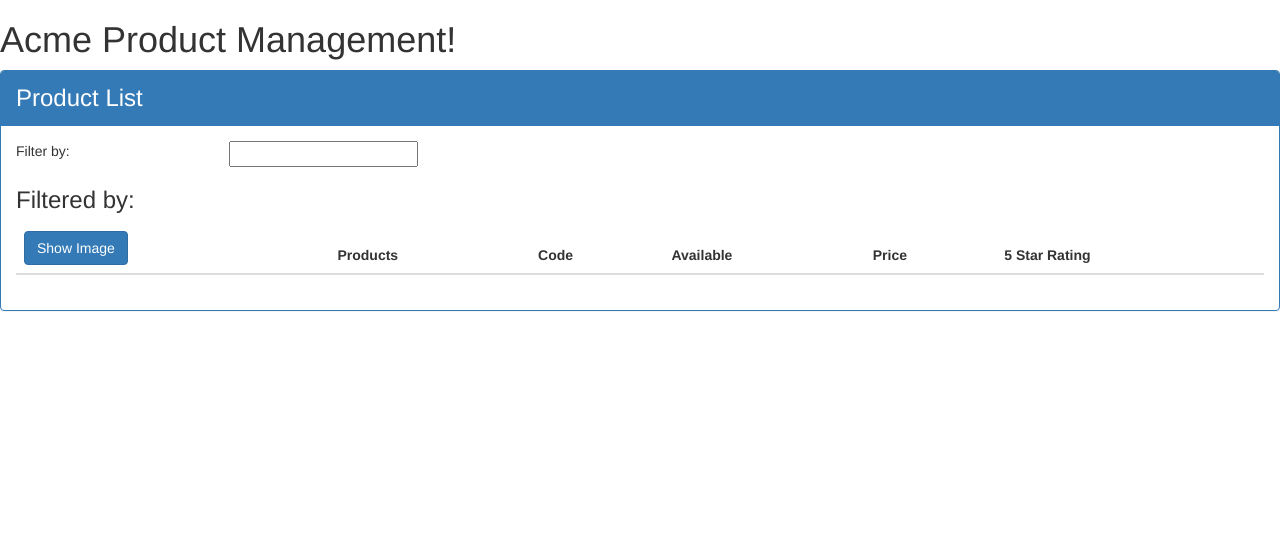
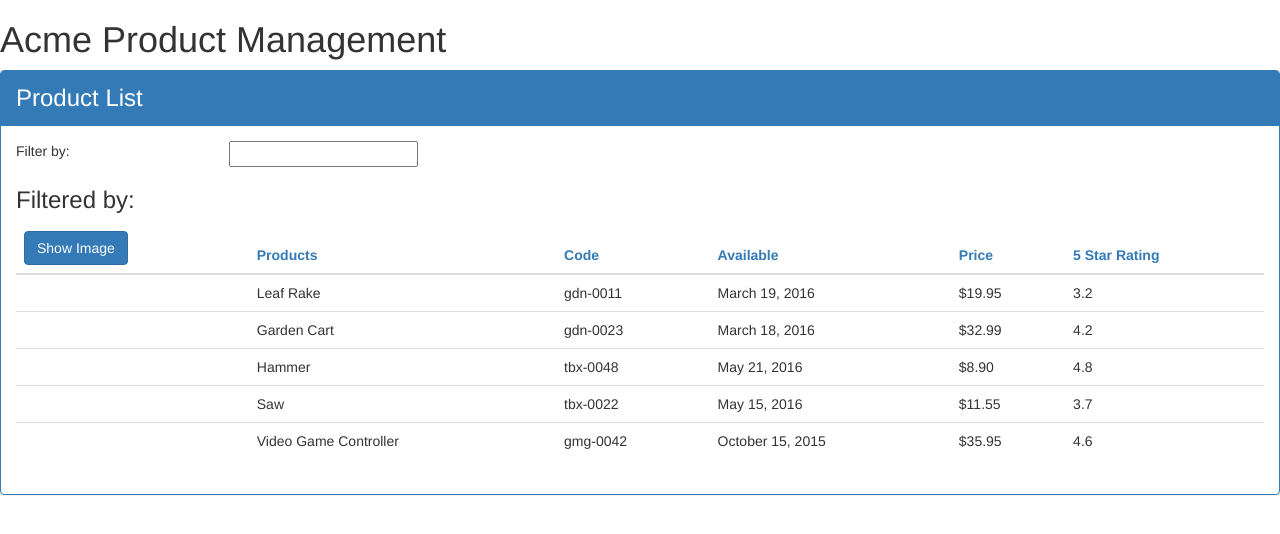
Before and after one commit to rsmith52/Learning-Angular, an Angular app in the folder APM-Start/: page / in a window 1280 px wide. Shown: the top 534 px of the page. Built offline with nearby package versions, Linux system fonts and the light colour scheme.

Commit message:
Learned about data binding (interpolation, events, property binding, and 2 way binding) as well as using ngIf and ngFor as well as let __ of __ for for loops

```diff
--- a/APM-Start/src/app/app.component.ts
+++ b/APM-Start/src/app/app.component.ts
@@ -9,5 +9,5 @@
     `
 })
 export class AppComponent {
-  pageTitle: string = 'Acme Product Management!';
+  pageTitle: string = 'Acme Product Management';
 }
--- a/APM-Start/src/app/app.module.ts
+++ b/APM-Start/src/app/app.module.ts
@@ -1,5 +1,6 @@
 import { BrowserModule } from '@angular/platform-browser';
 import { NgModule } from '@angular/core';
+import { FormsModule } from '@angular/forms';
 
 import { AppComponent } from './app.component';
 import { ProductListComponent } from './products/product-list.component';
@@ -10,7 +11,8 @@
     ProductListComponent
   ],
   imports: [
-    BrowserModule
+    BrowserModule,
+    FormsModule
   ],
   providers: [],
   bootstrap: [AppComponent]
--- /dev/null
+++ b/APM-Start/src/app/products/product-list.component.css
@@ -0,0 +1,3 @@
+thead {
+  color: #337ab7;
+}
--- a/APM-Start/src/app/products/product-list.component.html
+++ b/APM-Start/src/app/products/product-list.component.html
@@ -1,27 +1,26 @@
-<!Doctype html>
 <div class="panel panel-primary">
   <div class="panel-heading">
-    Product List
+    {{pageTitle}}
   </div>
   <div class="panel-body">
     <div class="row">
       <div class="col-md-2">Filter by:</div>
       <div class="col-md-4">
-        <input type="text" />
+        <input [(ngModel)]="listFilter" type="text" />
       </div>
     </div>
     <div class="row">
       <div class="col-md-6">
-        <h3>Filtered by: </h3>
+        <h3>Filtered by: {{ listFilter }}</h3>
       </div>
     </div>
     <div class="table-responsive">
-      <table class="table">
+      <table class="table" *ngIf="products && products.length">
         <thead>
           <tr>
             <th>
-              <button class="btn btn-primary">
-                Show Image
+              <button (click)="toggleImage()" class="btn btn-primary">
+                {{ showImage ? "Hide" : "Show" }} Image
               </button>
             </th>
             <th>Products</th>
@@ -32,7 +31,16 @@
           </tr>
         </thead>
         <tbody>
-
+          <tr *ngFor="let product of products">
+            <td><img *ngIf="showImage" [title]="product.productName"
+              [src]="product.imageUrl" [style.width.px]="imageWidth"
+              [style.margin.px]="imageMargin" /></td>
+            <td>{{ product.productName }}</td>
+            <td>{{ product.productCode | lowercase }}</td>
+            <td>{{ product.releaseDate }}</td>
+            <td>{{ product.price | currency:"USD":true:"1.2-2" }}</td>
+            <td>{{ product.starRating }}</td>
+          </tr>
         </tbody>
       </table>
     </div>
--- a/APM-Start/src/app/products/product-list.component.ts
+++ b/APM-Start/src/app/products/product-list.component.ts
@@ -1,9 +1,71 @@
 import { Component } from '@angular/core';
+import { IProduct } from './product';
 
 @Component({
   selector: 'pm-products',
-  templateUrl: './product-list.component.html'
+  templateUrl: './product-list.component.html',
+  styleUrls: ['./product-list.component.css']
 })
 export class ProductListComponent {
-  pageTitle: string = 'Product List';
+  pageTitle: string = "Product List";
+  imageWidth: number = 50;
+  imageMargin: number = 2;
+  showImage: boolean = false;
+  listFilter: string = "";
+  products: IProduct[] = [
+    {
+        "productId": 1,
+        "productName": "Leaf Rake",
+        "productCode": "GDN-0011",
+        "releaseDate": "March 19, 2016",
+        "description": "Leaf rake with 48-inch wooden handle.",
+        "price": 19.95,
+        "starRating": 3.2,
+        "imageUrl": "http://openclipart.org/image/300px/svg_to_png/26215/Anonymous_Leaf_Rake.png"
+    },
+    {
+        "productId": 2,
+        "productName": "Garden Cart",
+        "productCode": "GDN-0023",
+        "releaseDate": "March 18, 2016",
+        "description": "15 gallon capacity rolling garden cart",
+        "price": 32.99,
+        "starRating": 4.2,
+        "imageUrl": "http://openclipart.org/image/300px/svg_to_png/58471/garden_cart.png"
+    },
+    {
+        "productId": 5,
+        "productName": "Hammer",
+        "productCode": "TBX-0048",
+        "releaseDate": "May 21, 2016",
+        "description": "Curved claw steel hammer",
+        "price": 8.9,
+        "starRating": 4.8,
+        "imageUrl": "http://openclipart.org/image/300px/svg_to_png/73/rejon_Hammer.png"
+    },
+    {
+        "productId": 8,
+        "productName": "Saw",
+        "productCode": "TBX-0022",
+        "releaseDate": "May 15, 2016",
+        "description": "15-inch steel blade hand saw",
+        "price": 11.55,
+        "starRating": 3.7,
+        "imageUrl": "http://openclipart.org/image/300px/svg_to_png/27070/egore911_saw.png"
+    },
+    {
+        "productId": 10,
+        "productName": "Video Game Controller",
+        "productCode": "GMG-0042",
+        "releaseDate": "October 15, 2015",
+        "description": "Standard two-button video game controller",
+        "price": 35.95,
+        "starRating": 4.6,
+        "imageUrl": "http://openclipart.org/image/300px/svg_to_png/120337/xbox-controller_01.png"
+    }
+  ];
+
+  toggleImage(): void {
+    this.showImage = !this.showImage;
+  }
 }
--- /dev/null
+++ b/APM-Start/src/app/products/product.ts
@@ -0,0 +1,27 @@
+export interface IProduct {
+  productId: number;
+  productName: string;
+  productCode: string;
+  releaseDate: string;
+  price: number;
+  description: string;
+  starRating: number;
+  imageUrl: string;
+}
+
+// Only needed if there are methods
+/*
+export class Product implements IProduct {
+  constructor(public productId: number, public productName: string,
+    public productCode: string, public releaseDate: string,
+    public price: number, public description: string,
+    public starRating: number, public imageUrl: string) {
+
+  }
+
+  calculateDiscount(percent: number): number {
+    return this.price - (this.price * percent / 100);
+  }
+
+}
+*/
```
